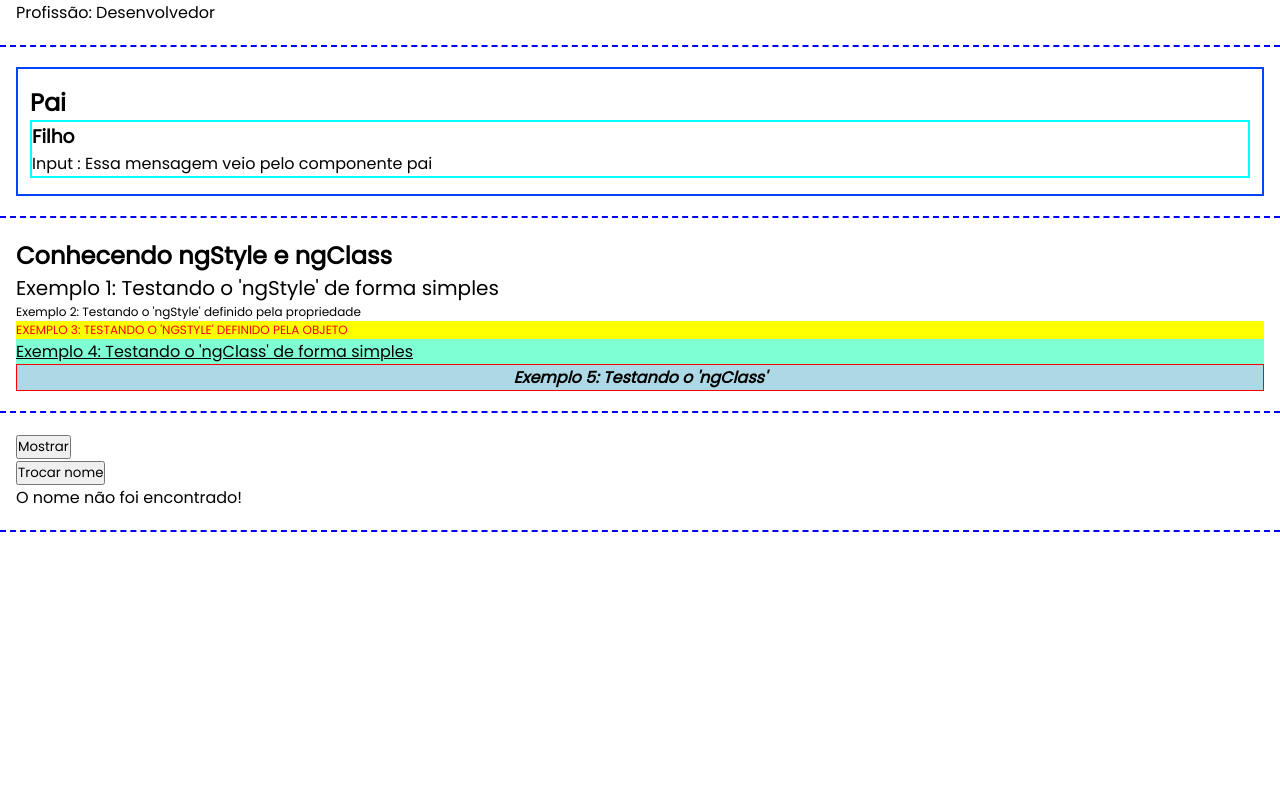
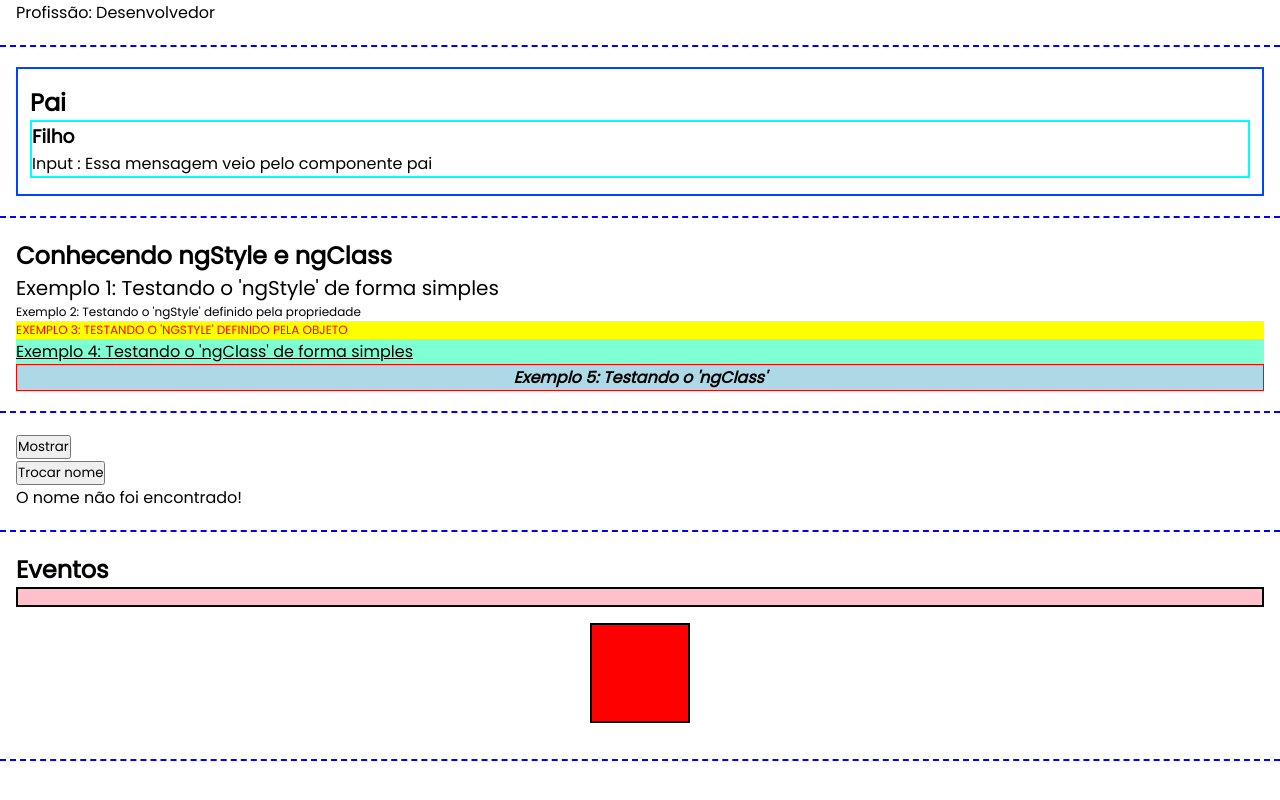
Before and after one commit to rachelpizane/angular-lab, an Angular app: page / in a window 1280 px wide. Shown: the part 280-1080 px from the top of the page. Built offline with nearby package versions, Linux system fonts and the light colour scheme.

Commit message:
criado componente para relembrar os eventos e como utilizá-los no angular

```diff
--- a/src/app/app.component.html
+++ b/src/app/app.component.html
@@ -4,3 +4,4 @@
 <app-input-pai></app-input-pai>
 <app-diretivas></app-diretivas>
 <app-if-render></app-if-render>
+<app-eventos></app-eventos>
--- a/src/app/app.component.ts
+++ b/src/app/app.component.ts
@@ -6,10 +6,11 @@ import { DadosComponent } from "./components/dados/dados.component";
 import { InputPaiComponent } from "./components/input-pai/input-pai.component";
 import { DiretivasComponent } from "./components/diretivas/diretivas.component";
 import { IfRenderComponent } from "./components/if-render/if-render.component";
+import { EventosComponent } from "./components/eventos/eventos.component";
 
 @Component({
   selector: 'app-root',
-  imports: [UpperCasePipe, PrimeiroComponenteComponent, DadosComponent, InputPaiComponent, DiretivasComponent, IfRenderComponent],
+  imports: [UpperCasePipe, PrimeiroComponenteComponent, DadosComponent, InputPaiComponent, DiretivasComponent, IfRenderComponent, EventosComponent],
   templateUrl: './app.component.html',
   styleUrl: './app.component.css'
 })
--- /dev/null
+++ b/src/app/components/eventos/eventos.component.css
@@ -0,0 +1,12 @@
+article {
+  border: 2px solid black;
+  padding: .5rem;
+  background-color: pink;
+}
+
+.quadrado {
+  width: 100px;
+  height: 100px;
+  margin: 1rem auto;
+  border: 2px solid black;
+}
--- /dev/null
+++ b/src/app/components/eventos/eventos.component.html
@@ -0,0 +1,7 @@
+<div class="assunto">
+  <h2>Eventos</h2>
+  <article (mouseenter)="handleMouseEnter()" (mouseleave)="handleMouseLeave()">
+    <div *ngIf="exibir">Boooo!</div>
+  </article>
+  <div class="quadrado" [ngStyle]="{background: corAtual}" (click)="trocarCorUnicaVez()" (dblclick)="trocarCor()"></div>
+</div>
--- /dev/null
+++ b/src/app/components/eventos/eventos.component.ts
@@ -0,0 +1,40 @@
+import { CommonModule } from '@angular/common';
+import { Component } from '@angular/core';
+
+@Component({
+  selector: 'app-eventos',
+  imports: [CommonModule],
+  templateUrl: './eventos.component.html',
+  styleUrl: './eventos.component.css'
+})
+export class EventosComponent {
+  exibir: boolean = false;
+  cores: string[] = ['red', 'blue', 'green', 'yellow', 'purple'];
+  corAtual: string = this.cores[0];
+  intervalo!: any;
+
+  handleMouseEnter(): void {
+    this.exibir = true;
+  }
+
+  handleMouseLeave(): void {
+    this.exibir = false;
+  }
+
+  trocarCorUnicaVez(): void {
+    const ehUltimaCor = this.corAtual == this.cores[this.cores.length - 1]
+    this.corAtual = ehUltimaCor ? this.cores[0] : this.cores[this.cores.indexOf(this.corAtual) + 1];
+  }
+
+  trocarCor(): void {
+    if (this.intervalo) {
+      clearInterval(this.intervalo);
+      this.intervalo = null
+      return
+    }
+
+    this.intervalo = setInterval(() => {
+      this.trocarCorUnicaVez()
+    }, 300);
+  }
+}
```
Also changed, not shown: 1 other file (tests, documents, lock files or other folders).
